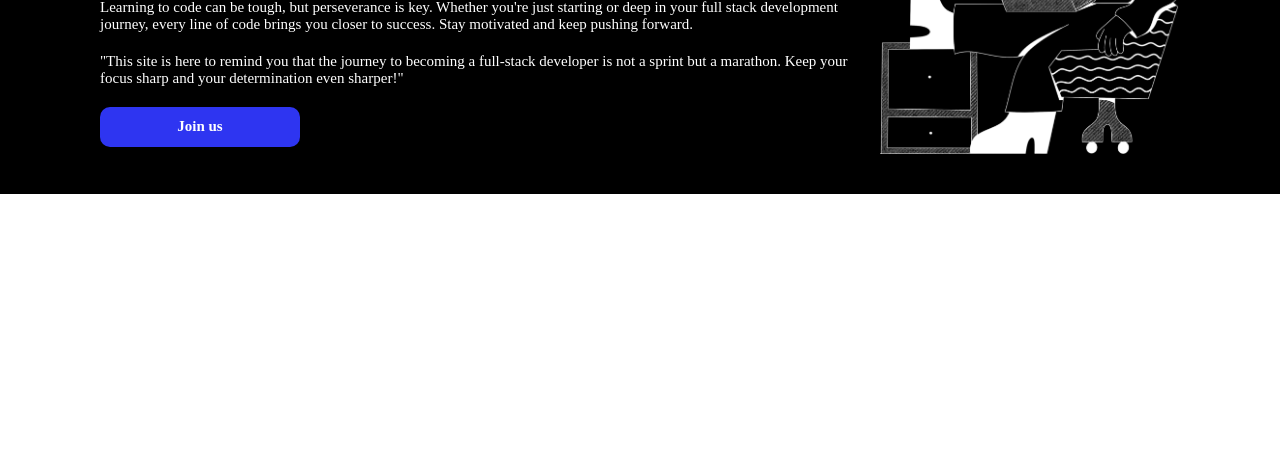
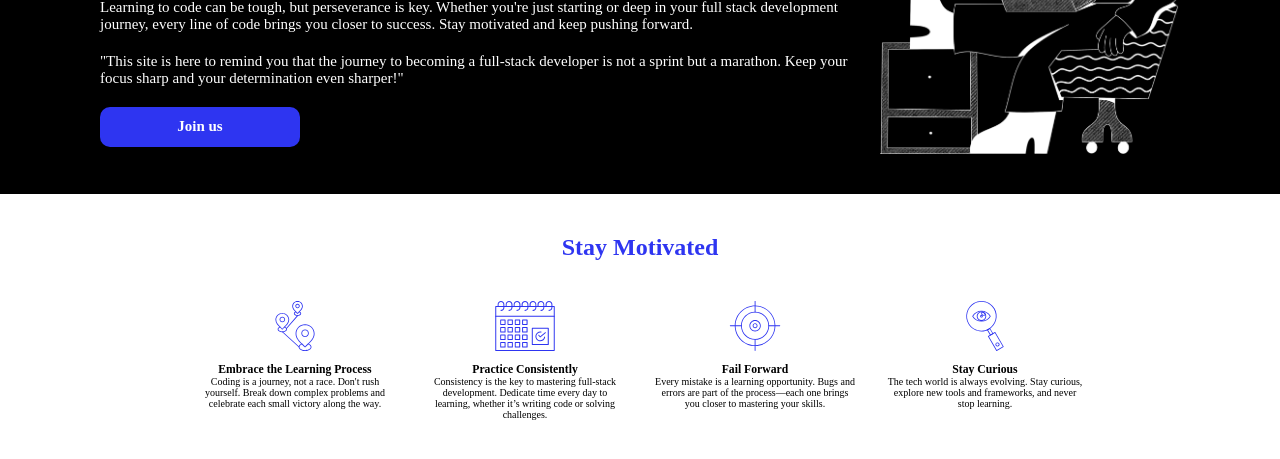
Before and after one commit to nancygespens/TOP_LandingPage, a plain HTML site: page index.html in a window 1280 px wide. Shown: the part 157-616 px from the top of the page. Drawn offline with Linux system fonts and the light colour scheme.

Commit message:
Landing page: Added the second block

```diff
--- a/index.html
+++ b/index.html
@@ -38,14 +38,14 @@
     </div>
 
     <!-- BLOCKS -->
-    <div class="block-container">
+    <div class="block-container-one">
         <div class="block-one">
             <div class="text-one">
                 <h1>Never Give Up on Coding!</h1>
                 <p class="p-one">Learning to code can be tough, but perseverance is key. Whether you're just starting or deep in your full stack development journey, every line of code brings you closer to success. Stay motivated and keep pushing forward.</p>
                 <p class="p-two">"This site is here to remind you that the journey to becoming a full-stack developer is not a sprint but a marathon. Keep your focus sharp and your determination even sharper!"</p>
 
-                <button class="button-one">Join us</button>
+                <a href="https://www.theodinproject.com" target="_blank"><button class="button-one">Join us</button></a>
             </div>
 
             <div class="img">
@@ -53,6 +53,49 @@
             </div>
         </div>
     </div>
+
+    <h2>Stay Motivated</h2>
+    <div class="block-container-two">
+        <div class="motivation">
+
+            <div class="motivation-one">
+            <img class="icon-one" src="./img/container/icon_1.svg" alt="icon_1">
+            <div class="text-two">
+                <h3>Embrace the Learning Process</h3>
+                <p>Coding is a journey, not a race. Don't rush yourself. Break down complex problems and celebrate each small victory along the way.</p>
+            </div>
+            </div>
+
+            <div class="motivation-two">
+                <img class="icon-two" src="./img/container/icon_2.svg" alt="icon_2">
+                <div class="text-two">
+                    <h3>Practice Consistently</h3>
+                    <p>Consistency is the key to mastering full-stack development. Dedicate time every day to learning, whether it’s writing code or solving challenges.</p>
+                </div>
+            </div>
+
+            <div class="motivation-three">
+                <img class="icon-three" src="./img/container/icon_3.svg" alt="icon_3">
+                <div class="text-two">
+                    <h3>Fail Forward</h3>
+                    <p>Every mistake is a learning opportunity. Bugs and errors are part of the process—each one brings you closer to mastering your skills.</p>
+                </div>
+            </div>
+
+            <div class="motivation-four">
+                <img class="icon-four" src="./img/container/icon_4.svg" alt="icon_4">
+                <div class="text-two">
+                    <h3>Stay Curious</h3>
+                    <p>The tech world is always evolving. Stay curious, explore new tools and frameworks, and never stop learning.</p>
+                </div>
+            </div>
+
+        </div>
+    </div>
+
+
+
+
 
     <!-- FOOTER -->
     <div class="footer">
--- a/styles.css
+++ b/styles.css
@@ -52,7 +52,8 @@
 
 /* BLOCKS */
 
-.block-container {
+/* 1 */
+.block-container-one {
     padding: 40px 30px;
     background-color: black;
     display: flex;
@@ -62,7 +63,6 @@
 .block-one {
     /* border: 1px solid #fff;  */
     width: 1080px;
-    display: flex;
     gap: 30px;
     display: flex;
     justify-content: center;
@@ -99,3 +99,39 @@
     width: 200px;
     margin-top: 20px;
 }
+
+/* 2 */
+.block-container-two {
+    padding: 0 30px 40px 30px;
+    background-color: white;
+    display: flex;
+    justify-content: center;
+}
+
+.motivation {
+    /* border: 1px solid black; */
+    width: 1080px;
+    display: flex;
+    justify-content: center;
+    flex-wrap: wrap;
+    gap: 30px;
+}
+
+h2 {
+    text-align: center;
+    padding: 40px 30px;
+    color: #2e35f1;
+}
+
+.motivation-one, .motivation-two, .motivation-three, .motivation-four {
+    /* border: 1px solid black; */
+    max-width: 200px;
+    font-size: 10px;
+    text-align: center;
+}
+
+.icon-one, .icon-two, .icon-three, .icon-four {
+    height: 60px;
+    width: 60px;
+    padding-bottom: 10px;
+}
```
Also changed, not shown: img/container/icon_1.svg (added), img/container/icon_2.svg (added), img/container/icon_3.svg (added), img/container/icon_4.svg (added).
